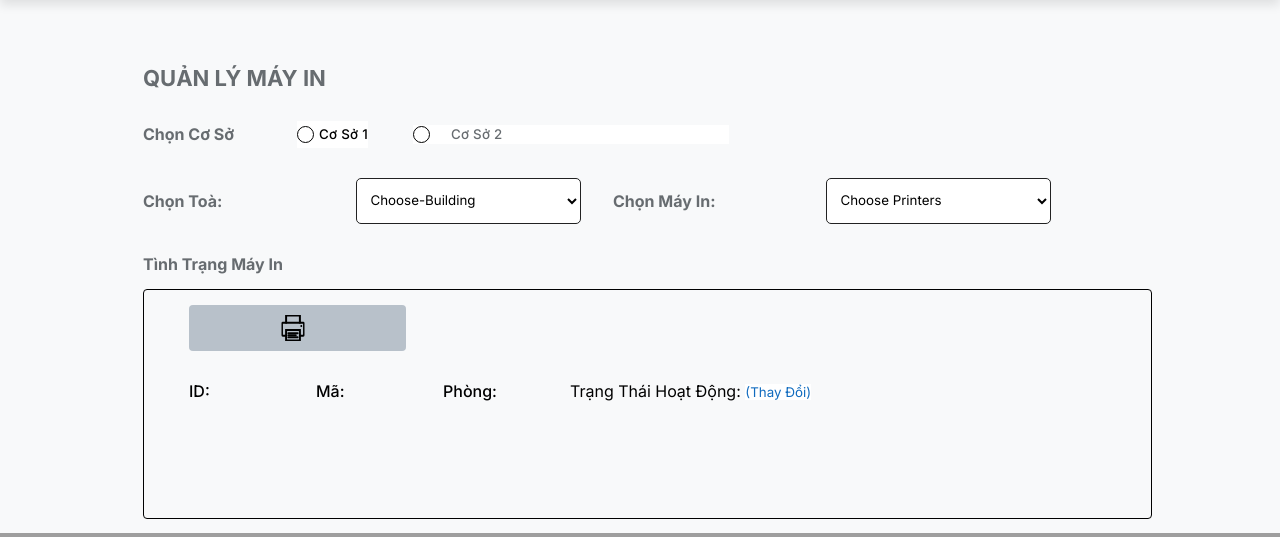
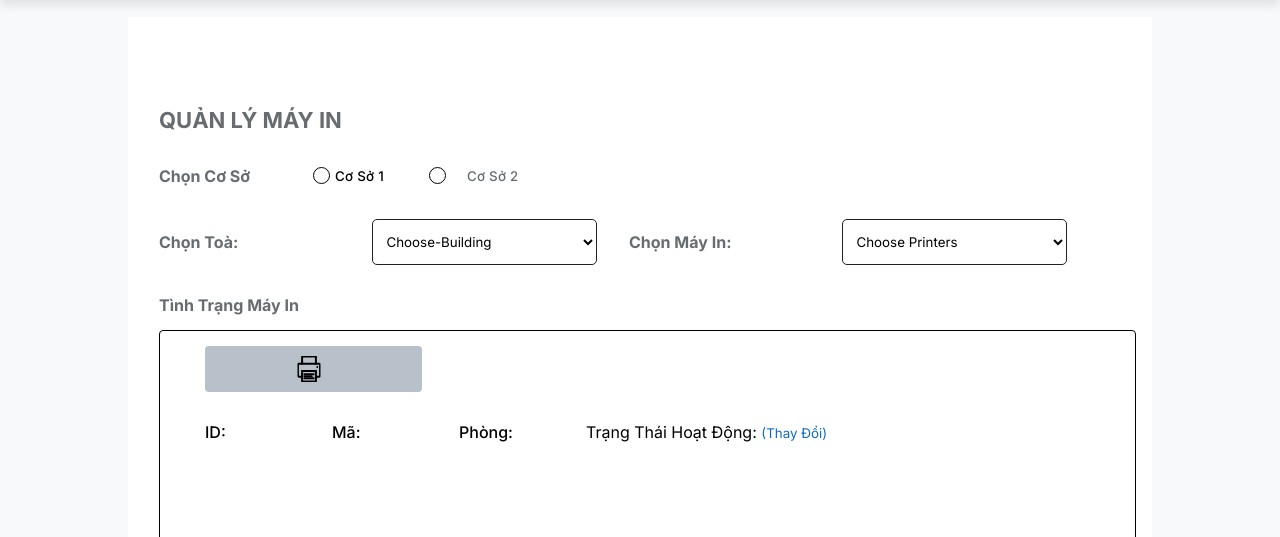
Before and after one commit to duonghathuy/HCMUT_SSPS_WEB, a PHP site: page /managePrinter.php in a window 1280 px wide. Shown: the part 80-617 px from the top of the page. Run offline with PHP 8.4, Linux system fonts and the light colour scheme; data that the repository does not hold is empty; grey boxes are pictures that could not be loaded.

Commit message:
managePrinter: add white bg for main

```diff
--- a/ManagePrinters/managePrinter.css
+++ b/ManagePrinters/managePrinter.css
@@ -79,6 +79,10 @@ section {
   display: flex;
   align-items: center;
   justify-content: center;
+  background-color: var(--white);
+  margin: 17px 10%;
+  padding: 16px;
+  min-height: 582px;
 }
 
 .footer {
--- a/ManagePrinters/managePrinter.php
+++ b/ManagePrinters/managePrinter.php
@@ -282,7 +282,7 @@ if (isset($_SESSION['username']) && !empty($_SESSION['username'])) {
         $(document).ready(function () {
             $('select[name="printer"]').change(function () {
                 var selectedPrinter = $(this).val();
-                $.post('getPrinterDetails.php', { printerId: selectedPrinter }, function (response) {
+                $.post('getPrinterDetails.php', { printerId: selectedPrinter     }, function (response) {
                     var printer = JSON.parse(response);
                     $('.printer-info-text').eq(0).text(printer.Printer_ID);
                     $('.printer-info-text').eq(1).text(printer.Printer_name);
```
